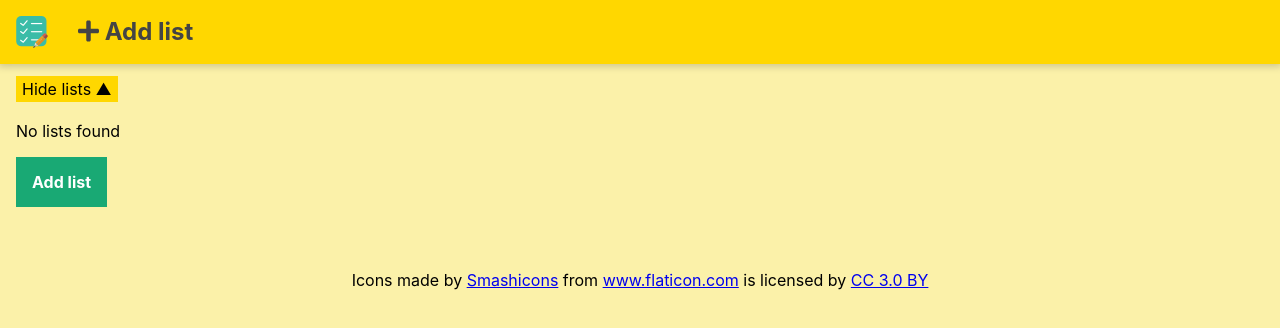
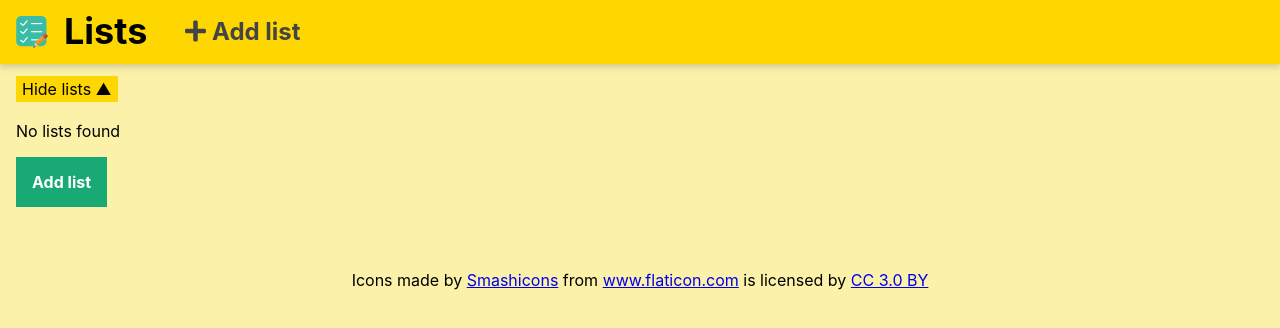
Before and after one commit to petermacko90/lists, a React (Create React App) app: page / in a window 1280 px wide. Shown: the top 328 px of the page. Built offline with nearby package versions, Linux system fonts and the light colour scheme.

Commit message:
changes in Navigation component

```diff
--- a/src/components/Navigation/Navigation.css
+++ b/src/components/Navigation/Navigation.css
@@ -5,3 +5,9 @@
 .add-list:hover {
   color: #222;
 }
+
+@media screen and (min-width: 30em) {
+  nav.flex {
+    justify-content: initial;
+  }
+}
--- a/src/components/Navigation/Navigation.js
+++ b/src/components/Navigation/Navigation.js
@@ -7,10 +7,16 @@ import { STR_ADD_LIST } from '../../constants/strings';
 
 const Navigation = ({ showAddList }) => {
   return (
-    <nav className="bg-yellow shadow-2 mb2">
-      <img src={logo} alt="Lists" className="ma3 v-mid" />
-      <button type="button" onClick={showAddList}
-      className="b--none ml2 bg-transparent f3 b pointer v-mid add-list">
+    <nav className="bg-yellow shadow-2 mb2 flex justify-between">
+      <div>
+        <img src={logo} alt="logo" className="ma3 v-mid" />
+        <h1 className="dib f2 mv2 v-mid">Lists</h1>
+      </div>
+      <button
+        type="button"
+        onClick={showAddList}
+        className="b--none ml4 mr3 bg-transparent f3 b pointer v-mid add-list"
+      >
         <span><FontAwesomeIcon icon={faPlus} /></span>
         <span className="dn di-ns"> {STR_ADD_LIST}</span>
       </button>
```
